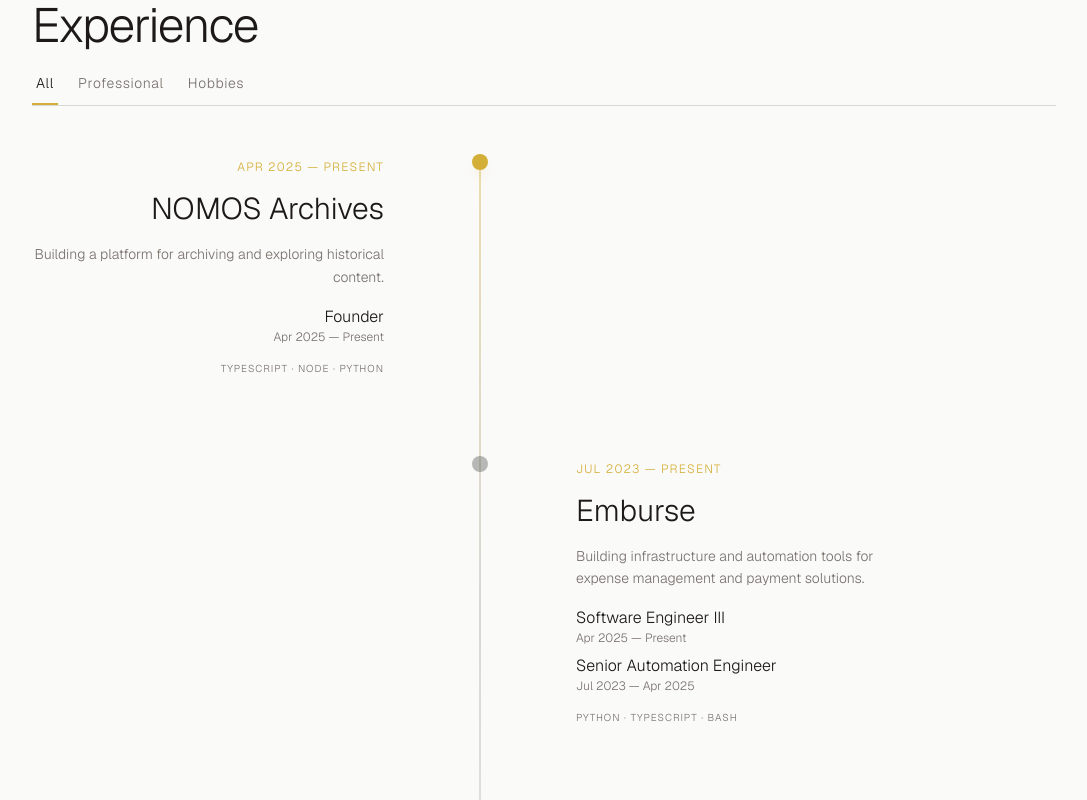
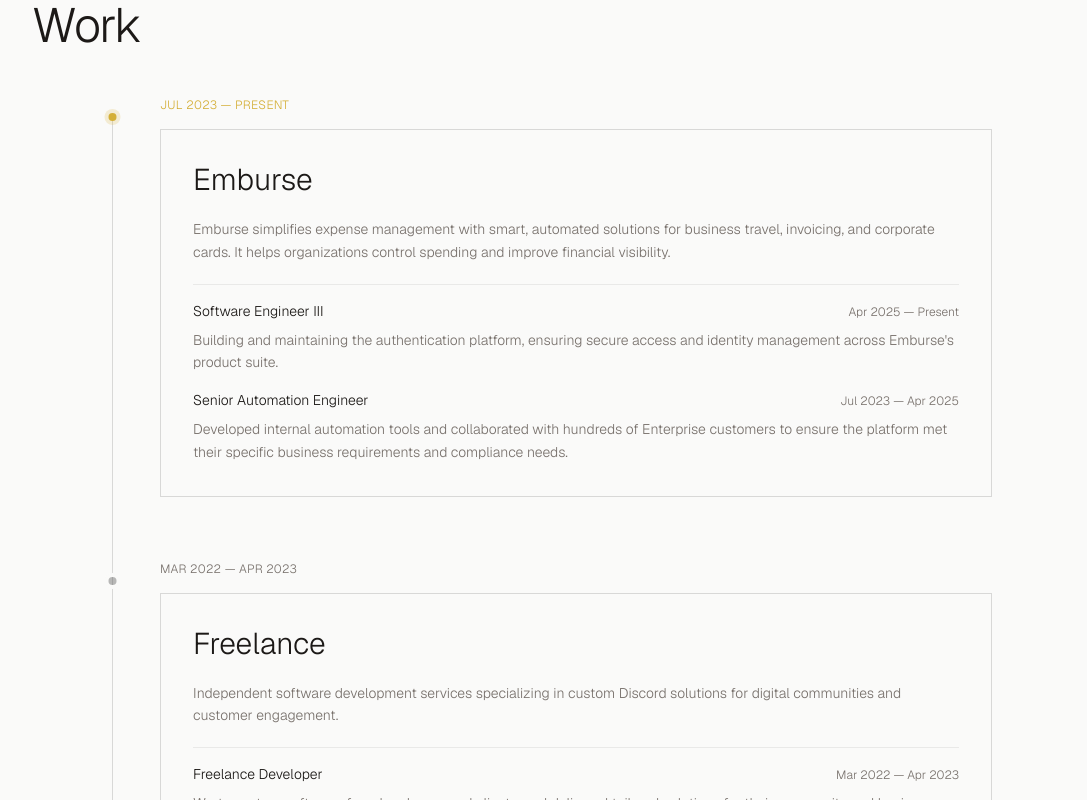
Before and after one commit to galind/portfolio, a Next.js app: page / in a window 1280 px wide. Shown: the part 880-1680 px from the top of the page, without its empty margins (96-1183 px from the left). Built offline with nearby package versions, Linux system fonts and the light colour scheme.

Commit message:
enhanced work section and populated it

```diff
--- a/src/app/page.tsx
+++ b/src/app/page.tsx
@@ -1,9 +1,10 @@
 "use client";
 
-import { GitHub, Linkedin, ArrowUp } from "react-feather";
+import { GitHub, Linkedin, ArrowUp, ExternalLink } from "react-feather";
 import { useState, useEffect } from "react";
 import dynamic from "next/dynamic";
-import experienceData from "@/data/experience.json";
+import workData from "@/data/work.json";
+import projectsData from "@/data/projects.json";
 
 // Dynamic import to avoid SSR issues with Leaflet
 const Map = dynamic(() => import("@/components/Map"), {
@@ -18,13 +19,10 @@
   ),
 });
 
-type ExperienceFilter = "all" | "professional" | "hobbies";
-
 export default function Home() {
   const [email, setEmail] = useState("");
   const [copied, setCopied] = useState(false);
   const [showScrollTop, setShowScrollTop] = useState(false);
-  const [activeFilter, setActiveFilter] = useState<ExperienceFilter>("all");
 
   useEffect(() => {
     // Obfuscate email from scrapers
@@ -52,12 +50,6 @@
   const scrollToTop = () => {
     window.scrollTo({ top: 0, behavior: "smooth" });
   };
-
-  // Filter experience entries based on active tab
-  const filteredEntries = experienceData.entries.filter((entry) => {
-    if (activeFilter === "all") return true;
-    return entry.type === activeFilter;
-  });
 
   return (
     <>
@@ -93,10 +85,10 @@
             {/* Call-to-action */}
             <div className="flex flex-col sm:flex-row items-start sm:items-center gap-6">
               <a
-                href="#experience"
+                href="#work"
                 className="group inline-flex items-center justify-center px-8 py-3 border border-accent text-accent hover:bg-accent hover:text-background transition-all font-light tracking-wider text-sm"
               >
-                View My Experience
+                View My Work
                 <span className="ml-2 transition-transform group-hover:translate-x-1">→</span>
               </a>
 
@@ -112,107 +104,168 @@
         </div>
       </section>
 
-      {/* Experience Section - Timeline */}
+      {/* Work Section - Timeline */}
       <section
-        id="experience"
-        className="flex justify-center px-4 sm:px-6 lg:px-8 py-20 bg-background border-t border-steel/20"
+        id="work"
+        className="min-h-screen flex items-center justify-center px-4 sm:px-6 lg:px-8 py-20 bg-background border-t border-steel/20"
       >
         <div className="max-w-5xl w-full">
           <div className="space-y-12">
-            <div className="space-y-6">
-              <h2 className="text-3xl sm:text-4xl md:text-5xl font-light tracking-tight">
-                Experience
-              </h2>
+            <h2 className="text-3xl sm:text-4xl md:text-5xl font-light tracking-tight">Work</h2>
 
-              {/* Filter Tabs */}
-              <div className="flex gap-4 border-b border-steel/20">
-                {[
-                  { key: "all", label: "All" },
-                  { key: "professional", label: "Professional" },
-                  { key: "hobbies", label: "Hobbies" },
-                ].map((tab) => (
-                  <button
-                    key={tab.key}
-                    onClick={() => setActiveFilter(tab.key as ExperienceFilter)}
-                    className={`pb-3 px-1 text-sm font-light tracking-wider transition-all relative cursor-pointer ${
-                      activeFilter === tab.key
-                        ? "text-foreground"
-                        : "text-muted hover:text-foreground"
-                    }`}
-                  >
-                    {tab.label}
-                    {activeFilter === tab.key && (
-                      <span className="absolute bottom-0 left-0 right-0 h-[2px] bg-accent"></span>
-                    )}
-                  </button>
-                ))}
-              </div>
-            </div>
+            {/* Work Timeline */}
+            <div className="max-w-4xl mx-auto">
+              <div className="relative">
+                {/* Vertical Timeline Line */}
+                <div className="absolute left-0 md:left-4 top-4 bottom-0 w-px bg-steel/20"></div>
 
-            {/* Timeline */}
-            <div className="relative max-w-4xl">
-              {/* Timeline line */}
-              <div className="absolute left-0 md:left-1/2 top-0 bottom-0 w-[2px] bg-gradient-to-b from-accent/40 via-steel/20 to-steel/10 md:-translate-x-1/2"></div>
-
-              {/* Timeline Items */}
-              <div className="space-y-16 md:space-y-20">
-                {filteredEntries.map((entry, index) => {
-                  const isEven = index % 2 === 0;
+                {/* Timeline Entries */}
+                <div className="space-y-14 md:space-y-16">
+                  {workData.entries.map((entry, index) => {
                     const isFirst = index === 0;
 
+                    const CardWrapper = entry.link ? "a" : "div";
+                    const cardProps = entry.link
+                      ? {
+                          href: entry.link,
+                          target: "_blank",
+                          rel: "noopener noreferrer",
+                        }
+                      : {};
+
                     return (
-                    <div key={entry.id} className="relative grid md:grid-cols-2 gap-8 md:gap-16">
-                      {/* Year marker */}
+                      <div key={entry.id} className="relative pl-8 md:pl-16">
+                        {/* Timeline Dot */}
                         <div
-                        className={`absolute left-0 md:left-1/2 w-4 h-4 rounded-full md:-translate-x-1/2 ${
-                          isFirst ? "bg-accent shadow-lg shadow-accent/20" : "bg-steel/40"
+                          className={`absolute left-0 md:left-4 top-4 w-2 h-2 rounded-full -translate-x-[3.5px] z-10 ${
+                            isFirst
+                              ? "bg-accent ring-4 ring-accent/20"
+                              : "bg-steel/40 ring-4 ring-background"
                           }`}
                         ></div>
 
-                      {/* Content - alternates left/right on desktop */}
-                      <div
-                        className={`pl-10 ${
-                          isEven ? "md:text-right md:pl-0 md:pr-16" : "md:pl-16 md:col-start-2"
+                        {/* Content */}
+                        <div className="space-y-4">
+                          {/* Date */}
+                          <p
+                            className={`text-xs font-light tracking-wide uppercase ${
+                              isFirst ? "text-accent" : "text-muted"
                             }`}
                           >
-                        <div className="space-y-4 group">
+                            {entry.startDate} — {entry.endDate}
+                          </p>
+
+                          {/* Card */}
+                          <CardWrapper
+                            {...cardProps}
+                            className={`group border border-steel/20 p-6 md:p-8 space-y-5 hover:border-accent/50 transition-all ${
+                              entry.link ? "block cursor-pointer" : ""
+                            }`}
+                          >
+                            {/* Header: Company */}
+                            <div>
+                              <h3 className="text-2xl md:text-3xl font-light text-foreground group-hover:text-accent transition-colors">
+                                {entry.name}
+                              </h3>
+                            </div>
+
+                            {/* Company Description */}
+                            <p className="text-sm text-muted font-light leading-relaxed">
+                              {entry.description}
+                            </p>
+
+                            {/* Roles */}
+                            <div className="border-t border-steel/10 pt-4 space-y-4">
+                              {entry.roles.map((role, roleIndex) => (
+                                <div key={roleIndex} className="space-y-2">
+                                  <div className="flex flex-col sm:flex-row sm:items-baseline sm:justify-between sm:gap-4">
+                                    <p className="text-sm text-foreground font-light">
+                                      {role.title}
+                                    </p>
+                                    <p className="text-xs text-muted font-light whitespace-nowrap">
+                                      {role.startDate} — {role.endDate}
+                                    </p>
+                                  </div>
+                                  {"description" in role && role.description && (
+                                    <p className="text-sm text-muted font-light leading-relaxed">
+                                      {role.description}
+                                    </p>
+                                  )}
+                                </div>
+                              ))}
+                            </div>
+                          </CardWrapper>
+                        </div>
+                      </div>
+                    );
+                  })}
+                </div>
+              </div>
+            </div>
+          </div>
+        </div>
+      </section>
+
+      {/* Projects Section - Card Grid */}
+      <section
+        id="projects"
+        className="min-h-screen flex items-center justify-center px-4 sm:px-6 lg:px-8 py-20 bg-background border-t border-steel/20"
+      >
+        <div className="max-w-5xl w-full">
+          <div className="space-y-12">
+            <h2 className="text-3xl sm:text-4xl md:text-5xl font-light tracking-tight">Projects</h2>
+
+            {/* Projects Grid */}
+            <div className="grid grid-cols-1 md:grid-cols-2 gap-6 md:gap-8">
+              {projectsData.entries.map((entry) => {
+                const CardWrapper = entry.link ? "a" : "div";
+                const cardProps = entry.link
+                  ? {
+                      href: entry.link,
+                      target: "_blank",
+                      rel: "noopener noreferrer",
+                      className:
+                        "group relative border border-steel/20 hover:border-accent/50 transition-all p-6 md:p-8 space-y-4 block cursor-pointer",
+                    }
+                  : {
+                      className: "group relative border border-steel/20 p-6 md:p-8 space-y-4",
+                    };
+
+                return (
+                  <CardWrapper key={entry.id} {...cardProps}>
+                    {/* External Link Icon - Top Right Corner */}
+                    {entry.link && (
+                      <div className="absolute top-4 right-4 text-muted group-hover:text-accent transition-colors">
+                        <ExternalLink size={18} />
+                      </div>
+                    )}
+
+                    {/* Date */}
                     <span className="inline-block text-xs uppercase tracking-widest text-accent font-light">
                       {entry.startDate} — {entry.endDate}
                     </span>
 
-                          <h3 className="text-2xl md:text-3xl font-light text-foreground">
+                    {/* Project Name */}
+                    <h3 className="text-2xl md:text-3xl font-light text-foreground group-hover:text-accent transition-colors pr-8">
                       {entry.name}
                     </h3>
 
-                          <p className="text-sm text-muted font-light leading-relaxed">
+                    {/* Description - Larger and more prominent */}
+                    <p className="text-base text-muted font-light leading-relaxed pt-2">
                       {entry.description}
                     </p>
 
-                          <div className="space-y-2 text-base font-light">
-                            {entry.roles.map((role, roleIndex) => (
-                              <div key={roleIndex}>
-                                <p className="text-foreground">{role.title}</p>
-                                <p className="text-xs text-muted">
-                                  {role.startDate} — {role.endDate}
-                                </p>
-                              </div>
-                            ))}
-                          </div>
-
+                    {/* Technologies */}
                     {entry.technologies.length > 0 && (
+                      <div className="pt-6 border-t border-steel/10">
                         <p className="text-[10px] text-muted uppercase tracking-widest font-light">
                           {entry.technologies.join(" · ")}
                         </p>
+                      </div>
                     )}
-                        </div>
-                      </div>
-
-                      {/* Empty space for alternating layout */}
-                      <div className="hidden md:block"></div>
-                    </div>
+                  </CardWrapper>
                 );
               })}
-              </div>
             </div>
           </div>
         </div>
--- a/src/components/Navigation.tsx
+++ b/src/components/Navigation.tsx
@@ -8,14 +8,15 @@
   const [activeSection, setActiveSection] = useState("");
 
   const links = [
-    { href: "#experience", label: "Experience" },
+    { href: "#work", label: "Work" },
+    { href: "#projects", label: "Projects" },
     { href: "#about", label: "Interests" },
     { href: "#contact", label: "Contact" },
   ];
 
   useEffect(() => {
     const handleScroll = () => {
-      const sections = ["home", "experience", "about", "contact"];
+      const sections = ["home", "work", "projects", "about", "contact"];
       const scrollPosition = window.scrollY + 100; // Offset for nav height
 
       for (const sectionId of sections) {
--- a/src/data/experience.json
+++ /dev/null
@@ -1,62 +0,0 @@
-{
-  "entries": [
-    {
-      "id": "nomos-archives",
-      "name": "NOMOS Archives",
-      "type": "hobbies",
-      "startDate": "Apr 2025",
-      "endDate": "Present",
-      "description": "Building a platform for archiving and exploring historical content.",
-      "roles": [
-        {
-          "title": "Founder",
-          "startDate": "Apr 2025",
-          "endDate": "Present"
-        }
-      ],
-      "technologies": ["TypeScript", "Node", "Python"]
-    },
-    {
-      "id": "emburse",
-      "name": "Emburse",
-      "type": "professional",
-      "startDate": "Jul 2023",
-      "endDate": "Present",
-      "description": "Building infrastructure and automation tools for expense management and payment solutions.",
-      "roles": [
-        {
-          "title": "Software Engineer III",
-          "startDate": "Apr 2025",
-          "endDate": "Present"
-        },
-        {
-          "title": "Senior Automation Engineer",
-          "startDate": "Jul 2023",
-          "endDate": "Apr 2025"
-        }
-      ],
-      "technologies": ["Python", "TypeScript", "Bash"]
-    },
-    {
-      "id": "cookbeast",
-      "name": "CookBeast",
-      "type": "professional",
-      "startDate": "Sept 2019",
-      "endDate": "Apr 2021",
-      "description": "Wrote custom software and led expansion to Mexico, Colombia, Argentina, and Chile.",
-      "roles": [
-        {
-          "title": "Latam Co-Founder",
-          "startDate": "Dec 2019",
-          "endDate": "Apr 2021"
-        },
-        {
-          "title": "Software Developer",
-          "startDate": "Sept 2019",
-          "endDate": "Apr 2021"
-        }
-      ],
-      "technologies": []
-    }
-  ]
-}
--- /dev/null
+++ b/src/data/projects.json
@@ -0,0 +1,13 @@
+{
+  "entries": [
+    {
+      "id": "nomos-archives",
+      "name": "NOMOS Archives",
+      "link": "https://nomosarchives.com",
+      "startDate": "Apr 2025",
+      "endDate": "Present",
+      "description": "A platform for archiving and exploring historical content. Built to preserve and make accessible important historical documents and media through a modern, searchable interface.",
+      "technologies": ["TypeScript", "Node", "Python"]
+    }
+  ]
+}
--- /dev/null
+++ b/src/data/work.json
@@ -0,0 +1,84 @@
+{
+  "entries": [
+    {
+      "id": "emburse",
+      "name": "Emburse",
+      "link": "https://emburse.com",
+      "startDate": "Jul 2023",
+      "endDate": "Present",
+      "description": "Emburse simplifies expense management with smart, automated solutions for business travel, invoicing, and corporate cards. It helps organizations control spending and improve financial visibility.",
+      "roles": [
+        {
+          "title": "Software Engineer III",
+          "startDate": "Apr 2025",
+          "endDate": "Present",
+          "description": "Building and maintaining the authentication platform, ensuring secure access and identity management across Emburse's product suite."
+        },
+        {
+          "title": "Senior Automation Engineer",
+          "startDate": "Jul 2023",
+          "endDate": "Apr 2025",
+          "description": "Developed internal automation tools and collaborated with hundreds of Enterprise customers to ensure the platform met their specific business requirements and compliance needs."
+        }
+      ],
+      "technologies": ["Python", "TypeScript", "Bash"]
+    },
+    {
+      "id": "freelance",
+      "name": "Freelance",
+      "link": "",
+      "startDate": "Mar 2022",
+      "endDate": "Apr 2023",
+      "description": "Independent software development services specializing in custom Discord solutions for digital communities and customer engagement.",
+      "roles": [
+        {
+          "title": "Freelance Developer",
+          "startDate": "Mar 2022",
+          "endDate": "Apr 2023",
+          "description": "Wrote custom software, found and managed clients, and delivered tailored solutions for their community and business needs."
+        }
+      ],
+      "technologies": ["Python", "Discord.py", "MongoDB"]
+    },
+    {
+      "id": "bitacora-technology",
+      "name": "Bitacora Technology",
+      "link": "",
+      "startDate": "Jul 2020",
+      "endDate": "Feb 2022",
+      "description": "The first sneaker bot focused on the Mexican market, helping users secure limited-edition releases from local and international retailers.",
+      "roles": [
+        {
+          "title": "Founder",
+          "startDate": "Jul 2020",
+          "endDate": "Feb 2022",
+          "description": "Led all aspects of the business including software development, customer acquisition, and support. Built the product from the ground up and established the customer base."
+        }
+      ],
+      "technologies": []
+    },
+    {
+      "id": "cookbeast",
+      "name": "CookBeast",
+      "link": "https://cop.supply/overviews/cookbeast/",
+      "startDate": "Sept 2019",
+      "endDate": "Apr 2021",
+      "description": "CookBeast empowers sneaker resellers with timely release data, automation tools, and a supportive community. It helps users find profitable drops and stay ahead in the fast-paced resale market.",
+      "roles": [
+        {
+          "title": "Latam Co-Founder",
+          "startDate": "Dec 2019",
+          "endDate": "Apr 2021",
+          "description": "Led the expansion into Latin American markets, establishing operations and growing the user base across Mexico, Colombia, Argentina, and Chile."
+        },
+        {
+          "title": "Software Developer",
+          "startDate": "Sept 2019",
+          "endDate": "Apr 2021",
+          "description": "Built monitoring software to track the most hyped sneaker releases and developed internal Discord tools for community management and engagement."
+        }
+      ],
+      "technologies": []
+    }
+  ]
+}
```
Also changed, not shown: 1 other file (tests, documents, lock files or other folders). Lines whose indentation alone changed are shown as unchanged.
